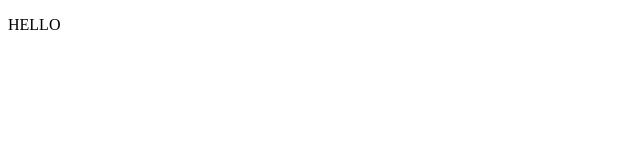
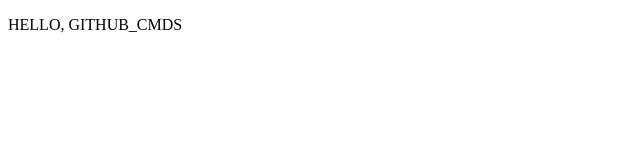
Before and after one commit to MayurSaproo/github_cmds, a plain HTML site: page index.html in a window 1280 px wide. Shown: the whole page, without its empty margins (0-640 px from the left). Drawn offline with Linux system fonts and the light colour scheme.

Commit message:
update index.html

```diff
--- a/index.html
+++ b/index.html
@@ -6,6 +6,6 @@
     <title>Document</title>
 </head>
 <body>
-    <p>HELLO</p>
+    <p>HELLO, GITHUB_CMDS</p>
 </body>
 </html>
```
